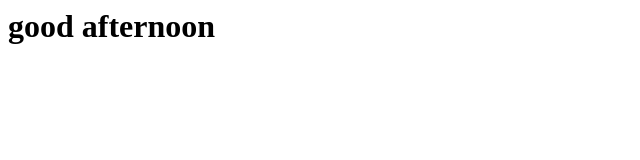
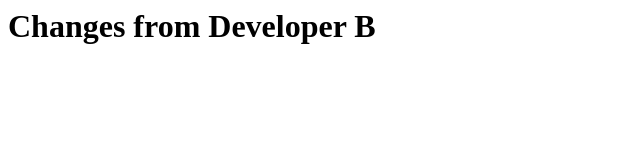
Before and after one commit to itz-sachin18/devopsPractical, a plain HTML site: page index.html in a window 1280 px wide. Shown: the whole page, without its empty margins (0-640 px from the left). Drawn offline with Linux system fonts and the light colour scheme.

Commit message:
second commit

```diff
--- a/index.html
+++ b/index.html
@@ -1,5 +1,5 @@
 <html>
-     <body>
-        <h1> good afternoon</h1>
-        </body>
+  <body>
+    <h1>Changes from Developer B</h1>
+  </body>
 </html>
```
